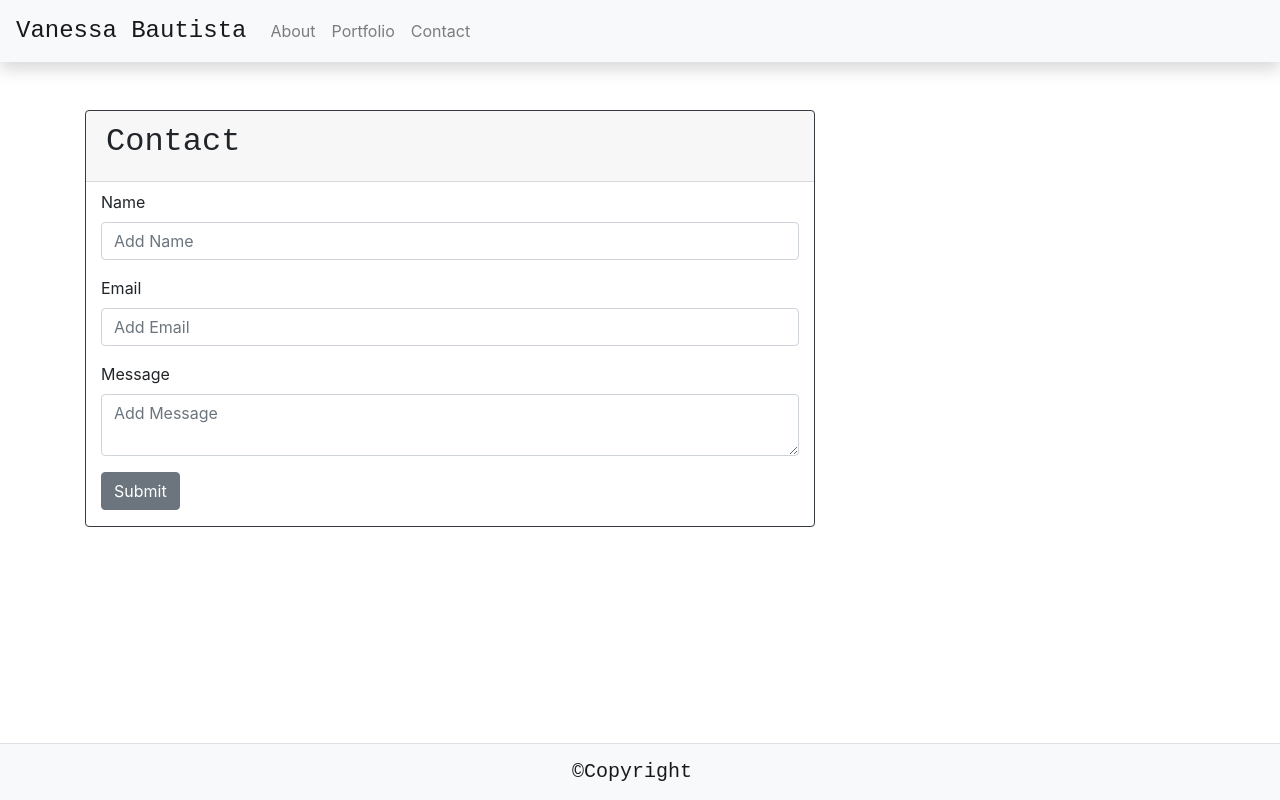
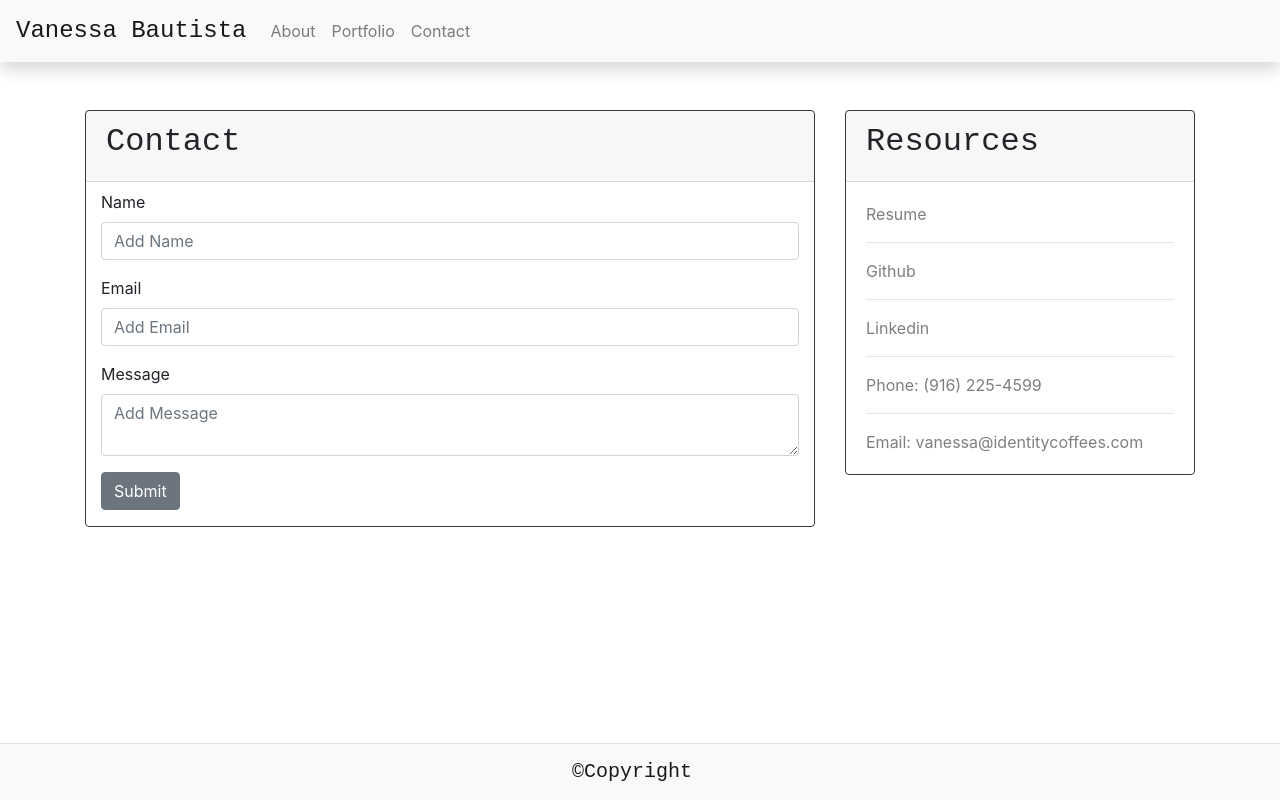
Before and after one commit to vanessabau/Bootstrap-portfolio, a plain HTML site: page contact.html in a window 1280 px wide. Drawn offline with nearby package versions, Linux system fonts and the light colour scheme.

Commit message:
added cards for links

```diff
--- a/contact.html
+++ b/contact.html
@@ -104,7 +104,18 @@
             </div>
 
             <!--2nd COLUMN SPACEHOLDER RIGHT OF CARD-->
-            <div class="col-sm-12 col-md-4 col-lg-4"></div>
+            <div class="col-sm-12 col-md-4 col-lg-4">
+                <div class="card border-dark mb-3" style="max-width: 100%;">
+
+                    <!--CARD HEADER WITH HEADER FONT-FAMILY STYLING-->
+                    <div class="card-header">
+                        <h2 style="font-family: 'Courier New', Courier, monospace">Resources</h2>
+                    </div>
+
+                    <!--CARD CONTAINER CREATES BOTTOM SECTION WITH PHOTO AND TEXT-->
+                    <div class="card-body" style="color: rgb(0, 0, 0, .5)">Resume<hr>Github<hr>Linkedin<hr>Phone: (916) 225-4599<hr>Email: vanessa@identitycoffees.com</div>
+                </div>
+            </div>
 
             <!--END OF ROW HOLDING CARD & SPACEHOLDER COLUMNS-->
         </div>
```
Also changed, not shown: index.html (+3 -1 lines), portfolio.html (+12 -1 lines), 1 other file.
